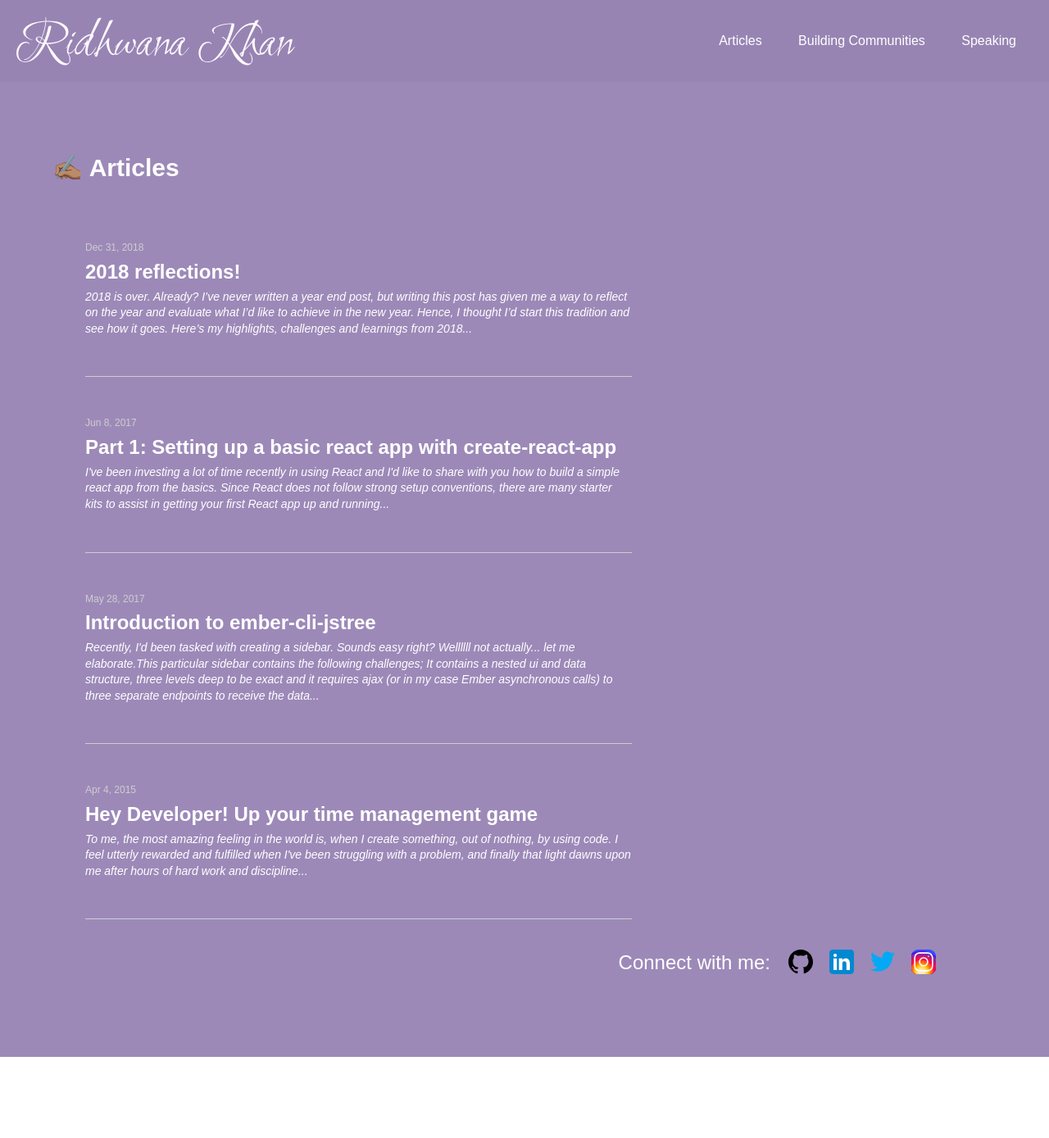
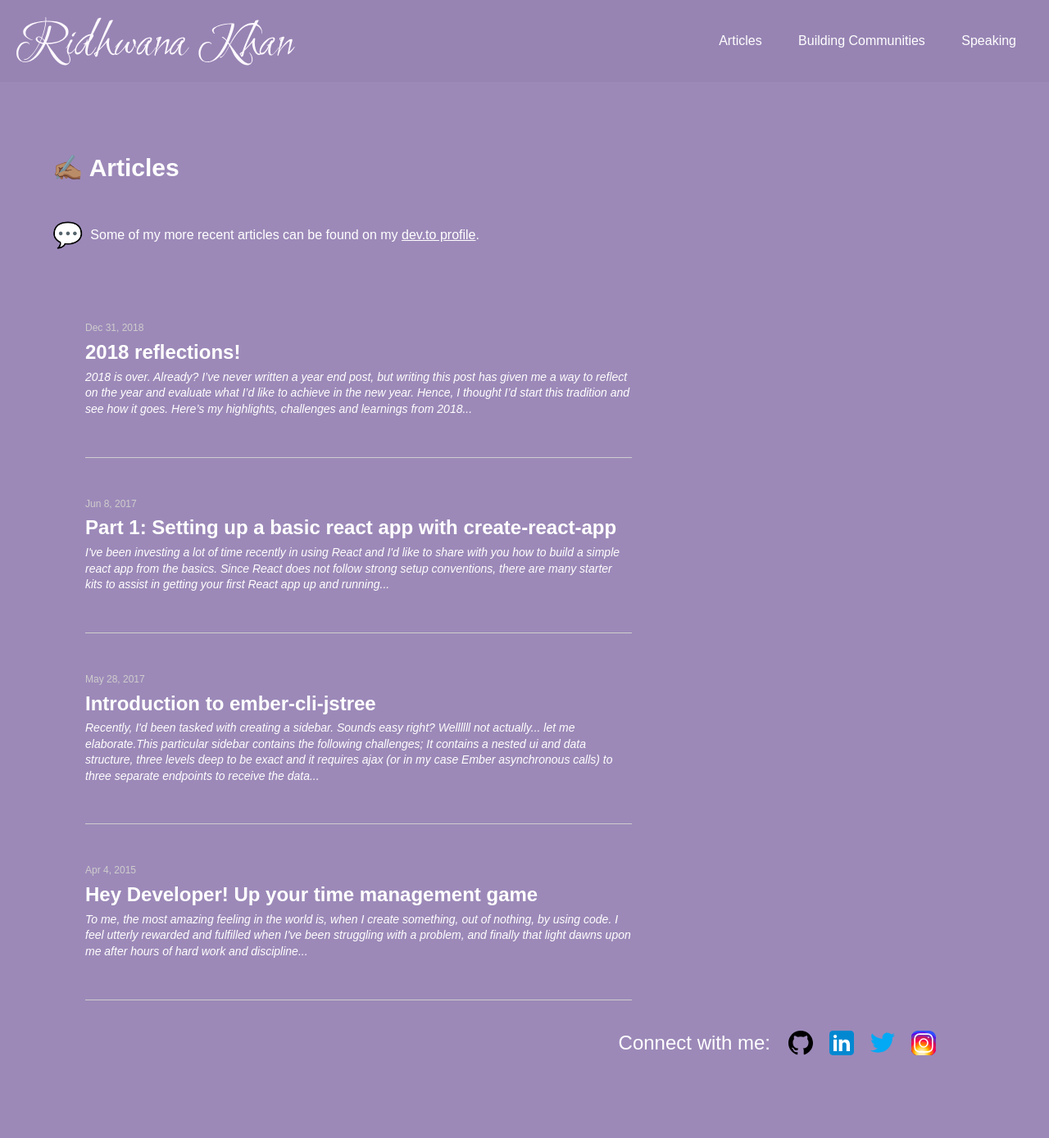
Before and after one commit to Ridhwana/Ridhwana.github.io, a Jekyll site: the page built from blog.md, in a window 1280 px wide. Shown: the whole page at 82% size. Built offline with Jekyll 4.4.1, drawn with Linux system fonts in a browser that asks for light colours; before the commit the page ends 1290 px from its top, so only the background shows below that.

Commit message:
feat: add dev.to as a ref on blog page

```diff
--- a/_layouts/blog.html
+++ b/_layouts/blog.html
@@ -6,6 +6,11 @@ layout: default
   {%- if page.title -%}
     <h1>✍🏽 Articles</h1>
   {%- endif -%}
+
+  <div class="callout">
+    <h1>💬</h1>
+    <div class="callout-text">&nbsp; Some of my more recent articles can be found on my <a href="https://dev.to/ridhwana" target="_blank">dev.to profile</a>.</div>
+  </div>
 
   {{ content }}
 
--- a/css/_sass/base.sass
+++ b/css/_sass/base.sass
@@ -37,3 +37,12 @@ footer
 
   @include media-query($mobile-large)
     padding: calc(#{$border-padding/2})
+
+
+.callout
+  margin: 1em 0
+  display: flex
+  align-items: center
+
+.callout-text
+  font-size: 16px
--- a/css/_sass/speaking.sass
+++ b/css/_sass/speaking.sass
@@ -1,11 +1,3 @@
-.talks__callout
-  margin: 1em 0
-  display: flex
-  align-items: center
-
-.talks__callout-text
-  font-size: 16px
-
 .talks__picture-img
   width: calc(100vw - #{$border-padding * 2})
 
```
